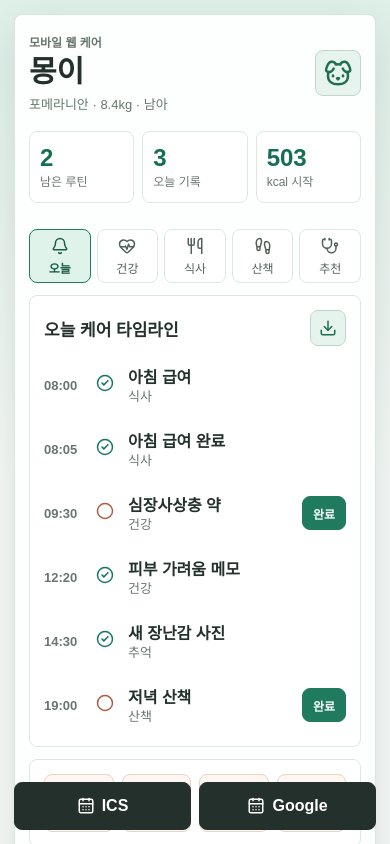
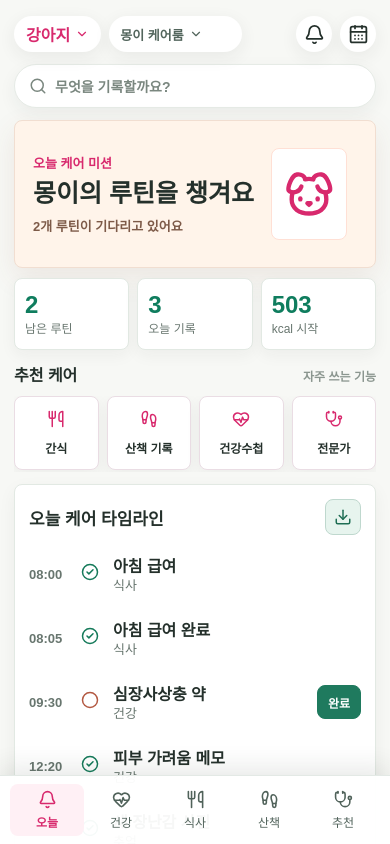
Before and after one commit to dlathdbsd1c4-sys/pet, a Next.js app: page / in a window 390 px wide. Shown: the top 844 px of the page. Built offline with nearby package versions, Linux system fonts and the light colour scheme.

Commit message:
style: refresh mobile care home ui

```diff
--- a/src/app/globals.css
+++ b/src/app/globals.css
@@ -9,7 +9,7 @@ body {
 }
 
 body {
-  background: #f7faf8;
+  background: #f4f6f2;
   color: #24302b;
   font-family: Arial, "Apple SD Gothic Neo", "Noto Sans KR", sans-serif;
 }
@@ -26,28 +26,162 @@ button {
 
 .app-canvas {
   min-height: 100vh;
-  padding: 14px;
-  background:
-    linear-gradient(180deg, rgba(220, 239, 231, 0.88), rgba(247, 250, 248, 0.92) 34%),
-    #f7faf8;
+  padding: 0;
+  background: #f4f6f2;
 }
 
 .mobile-shell {
   width: min(100%, 460px);
-  min-height: calc(100vh - 28px);
+  min-height: 100vh;
   margin: 0 auto;
-  padding: 18px 14px 88px;
-  background: #fcfffd;
-  border: 1px solid #d9e5df;
-  border-radius: 8px;
-  box-shadow: 0 16px 44px rgba(37, 52, 45, 0.14);
+  padding: 12px 14px 112px;
+  background: #f7f8f5;
 }
 
-.topbar {
+.commerce-header {
   display: flex;
   align-items: center;
   justify-content: space-between;
-  gap: 16px;
+  gap: 10px;
+  min-height: 44px;
+}
+
+.commerce-brand,
+.header-actions {
+  display: flex;
+  align-items: center;
+  gap: 8px;
+}
+
+.commerce-brand {
+  min-width: 0;
+  flex: 1 1 auto;
+}
+
+.header-actions {
+  flex: 0 0 auto;
+}
+
+.pet-select,
+.care-room-chip,
+.header-icon {
+  display: inline-flex;
+  align-items: center;
+  justify-content: center;
+  gap: 5px;
+  min-height: 36px;
+  border: 0;
+  border-radius: 999px;
+  background: #ffffff;
+  color: #24302b;
+  font-weight: 900;
+  white-space: nowrap;
+  box-shadow: 0 5px 18px rgba(36, 48, 43, 0.07);
+}
+
+.pet-select {
+  min-width: 76px;
+  flex: 0 0 auto;
+  padding: 0 12px;
+  color: #d8296d;
+}
+
+.pet-select span {
+  flex: 0 0 auto;
+}
+
+.care-room-chip {
+  min-width: 0;
+  width: clamp(108px, 34vw, 152px);
+  max-width: 152px;
+  flex: 0 1 auto;
+  justify-content: flex-start;
+  padding: 0 11px;
+  color: #52655c;
+  font-size: 13px;
+}
+
+.care-room-label {
+  min-width: 0;
+  overflow: hidden;
+  text-overflow: ellipsis;
+  white-space: nowrap;
+}
+
+.header-icon {
+  flex: 0 0 36px;
+  width: 36px;
+  padding: 0;
+  color: #24302b;
+}
+
+.search-pill {
+  display: flex;
+  align-items: center;
+  gap: 8px;
+  width: 100%;
+  min-height: 44px;
+  margin: 8px 0 12px;
+  padding: 0 14px;
+  border: 1px solid #e6ebe6;
+  border-radius: 999px;
+  background: #ffffff;
+  color: #7a877f;
+  box-shadow: 0 6px 18px rgba(36, 48, 43, 0.06);
+  text-align: left;
+}
+
+.search-pill span {
+  font-size: 14px;
+  font-weight: 800;
+}
+
+.care-hero {
+  display: grid;
+  grid-template-columns: 1fr 86px;
+  align-items: center;
+  gap: 10px;
+  min-height: 148px;
+  padding: 18px;
+  border: 1px solid #f1ded1;
+  border-radius: 8px;
+  background: #fff4ea;
+  box-shadow: 0 10px 28px rgba(139, 77, 54, 0.1);
+}
+
+.hero-copy {
+  display: grid;
+  gap: 7px;
+}
+
+.hero-copy p {
+  color: #d8296d;
+  font-size: 13px;
+  font-weight: 900;
+}
+
+.hero-copy h1 {
+  color: #24302b;
+  font-size: 25px;
+  line-height: 1.18;
+}
+
+.hero-copy span {
+  color: #7d5a48;
+  font-size: 13px;
+  font-weight: 800;
+}
+
+.hero-pet-card {
+  display: flex;
+  align-items: center;
+  justify-content: center;
+  width: 76px;
+  height: 92px;
+  border: 1px solid #ffe0d5;
+  border-radius: 8px;
+  background: #ffffff;
+  color: #d8296d;
 }
 
 .eyebrow {
@@ -100,20 +234,21 @@ h2 {
   display: grid;
   grid-template-columns: repeat(3, 1fr);
   gap: 8px;
-  margin: 18px 0;
+  margin: 10px 0 12px;
 }
 
 .status-strip div {
-  min-height: 70px;
+  min-height: 64px;
   padding: 12px 10px;
-  border: 1px solid #dce8e2;
+  border: 1px solid #e2e9e3;
   border-radius: 8px;
   background: #ffffff;
+  box-shadow: 0 5px 16px rgba(36, 48, 43, 0.05);
 }
 
 .metric {
   display: block;
-  color: #156f54;
+  color: #0f7d5e;
   font-size: 24px;
   font-weight: 800;
 }
@@ -123,37 +258,93 @@ h2 {
   font-size: 12px;
 }
 
-.tabbar {
-  position: sticky;
-  top: 0;
-  z-index: 2;
+.bottom-tabbar {
+  position: fixed;
+  right: 0;
+  bottom: 0;
+  left: 0;
+  z-index: 10;
   display: grid;
   grid-template-columns: repeat(5, 1fr);
-  gap: 6px;
-  padding: 8px 0 12px;
-  background: #fcfffd;
+  gap: 0;
+  width: min(100%, 460px);
+  margin: 0 auto;
+  padding: 8px 10px calc(8px + env(safe-area-inset-bottom));
+  border-top: 1px solid #e3e9e5;
+  background: rgba(255, 255, 255, 0.96);
+  box-shadow: 0 -8px 24px rgba(36, 48, 43, 0.1);
 }
 
 .tab {
   display: flex;
   min-width: 0;
-  min-height: 54px;
+  min-height: 52px;
   flex-direction: column;
   align-items: center;
   justify-content: center;
   gap: 4px;
-  border: 1px solid #dce8e2;
+  border: 0;
   border-radius: 8px;
-  background: #ffffff;
+  background: transparent;
   color: #50625a;
   font-size: 12px;
 }
 
 .tab.active {
-  border-color: #1f7a5e;
-  background: #dff3eb;
-  color: #175c47;
+  background: #fff0f5;
+  color: #d8296d;
   font-weight: 800;
+}
+
+.care-shortcuts {
+  display: grid;
+  gap: 10px;
+  margin-bottom: 12px;
+}
+
+.shortcut-title {
+  display: flex;
+  align-items: baseline;
+  justify-content: space-between;
+  gap: 10px;
+}
+
+.shortcut-title h2 {
+  font-size: 16px;
+}
+
+.shortcut-title span {
+  color: #8b968f;
+  font-size: 12px;
+  font-weight: 800;
+}
+
+.shortcut-rail {
+  display: grid;
+  grid-auto-columns: minmax(78px, 1fr);
+  grid-auto-flow: column;
+  gap: 8px;
+  overflow-x: auto;
+  padding-bottom: 2px;
+}
+
+.shortcut-rail button {
+  display: grid;
+  place-items: center;
+  gap: 6px;
+  min-height: 74px;
+  padding: 10px 8px;
+  border: 1px solid #eadde4;
+  border-radius: 8px;
+  background: #ffffff;
+  color: #24302b;
+  font-size: 12px;
+  font-weight: 900;
+  box-shadow: 0 5px 16px rgba(36, 48, 43, 0.05);
+}
+
+.shortcut-rail button svg {
+  color: #d8296d;
 }
 
 .view-stack {
@@ -165,9 +356,10 @@ h2 {
 .quick-actions,
 .recommendation-slot {
   padding: 14px;
-  border: 1px solid #dce8e2;
+  border: 1px solid #e2e9e3;
   border-radius: 8px;
   background: #ffffff;
+  box-shadow: 0 6px 18px rgba(36, 48, 43, 0.05);
 }
 
 .section-title {
@@ -461,15 +653,11 @@ h2 {
 }
 
 .calendar-row {
-  position: fixed;
-  right: 14px;
-  bottom: 14px;
-  left: 14px;
   display: grid;
   grid-template-columns: 1fr 1fr;
   gap: 8px;
-  width: min(calc(100% - 28px), 432px);
-  margin: 0 auto;
+  width: 100%;
+  margin: 12px 0 0;
 }
 
 .calendar-row button {
@@ -485,6 +673,15 @@ h2 {
 
   .mobile-shell {
     min-height: calc(100vh - 56px);
+    border: 1px solid #e1e8e3;
+    border-radius: 8px;
+    box-shadow: 0 16px 44px rgba(37, 52, 45, 0.14);
+  }
+
+  .bottom-tabbar {
+    bottom: 28px;
+    border: 1px solid #e3e9e5;
+    border-radius: 8px;
   }
 }
 
@@ -492,6 +689,34 @@ h2 {
   .mobile-shell {
     padding-right: 10px;
     padding-left: 10px;
+  }
+
+  .commerce-header,
+  .commerce-brand,
+  .header-actions {
+    gap: 6px;
+  }
+
+  .pet-select {
+    padding: 0 10px;
+  }
+
+  .care-room-chip {
+    width: clamp(104px, 34vw, 126px);
+    max-width: 126px;
+    padding: 0 9px;
+  }
+
+  .care-hero {
+    grid-template-columns: 1fr;
+  }
+
+  .hero-pet-card {
+    display: none;
+  }
+
+  .routine-grid {
+    grid-template-columns: 1fr;
   }
 
   .timeline-item {
--- a/src/components/mobile-care-app.tsx
+++ b/src/components/mobile-care-app.tsx
@@ -4,6 +4,7 @@ import {
   Bell,
   CalendarDays,
   Camera,
+  ChevronDown,
   CheckCircle2,
   Circle,
   Dog,
@@ -13,6 +14,7 @@ import {
   MapPin,
   Navigation,
   Plus,
+  Search,
   Stethoscope,
   Store,
   Utensils,
@@ -219,18 +221,42 @@ export function MobileCareApp() {
   return (
     <main className="app-canvas">
       <section className="mobile-shell" aria-label="반려동물 통합 케어">
-        <header className="topbar">
-          <div>
-            <p className="eyebrow">모바일 웹 케어</p>
-            <h1>{primaryPet.name}</h1>
-            <p className="pet-meta">
-              {primaryPet.breed} · {primaryPet.weightKg}kg · {primaryPet.sex}
-            </p>
+        <header className="commerce-header">
+          <div className="commerce-brand">
+            <button className="pet-select" type="button">
+              <span>강아지</span>
+              <ChevronDown size={14} />
+            </button>
+            <button className="care-room-chip" type="button">
+              <span className="care-room-label">{primaryPet.name} 케어룸</span>
+              <ChevronDown size={14} />
+            </button>
           </div>
-          <button className="pet-avatar" aria-label="반려동물 프로필">
-            <Dog size={30} />
-          </button>
+          <div className="header-actions">
+            <button className="header-icon" type="button" aria-label="알림">
+              <Bell size={21} />
+            </button>
+            <button className="header-icon" onClick={downloadCalendar} type="button" aria-label="캘린더">
+              <CalendarDays size={21} />
+            </button>
+          </div>
         </header>
+
+        <button className="search-pill" onClick={() => setActiveTab('today')} type="button">
+          <Search size={18} />
+          <span>무엇을 기록할까요?</span>
+        </button>
+
+        <section className="care-hero" aria-label="오늘 케어 미션">
+          <div className="hero-copy">
+            <p>오늘 케어 미션</p>
+            <h1>{primaryPet.name}의 루틴을 챙겨요</h1>
+            <span>{dueCount > 0 ? `${dueCount}개 루틴이 기다리고 있어요` : '오늘 루틴을 모두 완료했어요'}</span>
+          </div>
+          <div className="hero-pet-card" aria-hidden="true">
+            <Dog size={52} />
+          </div>
+        </section>
 
         <section className="status-strip" aria-label="오늘 케어 요약">
           <div>
@@ -247,7 +273,32 @@ export function MobileCareApp() {
           </div>
         </section>
 
-        <nav className="tabbar" aria-label="케어 메뉴">
+        <section className="care-shortcuts" aria-label="추천 케어">
+          <div className="shortcut-title">
+            <h2>추천 케어</h2>
+            <span>자주 쓰는 기능</span>
+          </div>
+          <div className="shortcut-rail">
+            <button onClick={() => addLog('meal', '간식 급여', ['간식'])} type="button">
+              <Utensils size={18} />
+              <span>간식</span>
+            </button>
+            <button onClick={() => setActiveTab('walk')} type="button">
+              <Footprints size={18} />
+              <span>산책 기록</span>
+            </button>
+            <button onClick={() => setActiveTab('health')} type="button">
+              <HeartPulse size={18} />
+              <span>건강수첩</span>
+            </button>
+            <button onClick={() => setActiveTab('experts')} type="button">
+              <Stethoscope size={18} />
+              <span>전문가</span>
+            </button>
+          </div>
+        </section>
+
+        <nav className="bottom-tabbar" aria-label="케어 메뉴">
           {tabs.map((tab) => {
             const Icon = tab.icon;
             return (
@@ -257,7 +308,7 @@ export function MobileCareApp() {
                 onClick={() => setActiveTab(tab.id)}
                 type="button"
               >
-                <Icon size={18} />
+                <Icon size={19} />
                 <span>{tab.label}</span>
               </button>
             );
```
Also changed, not shown: 1 other file (tests, documents, lock files or other folders).
